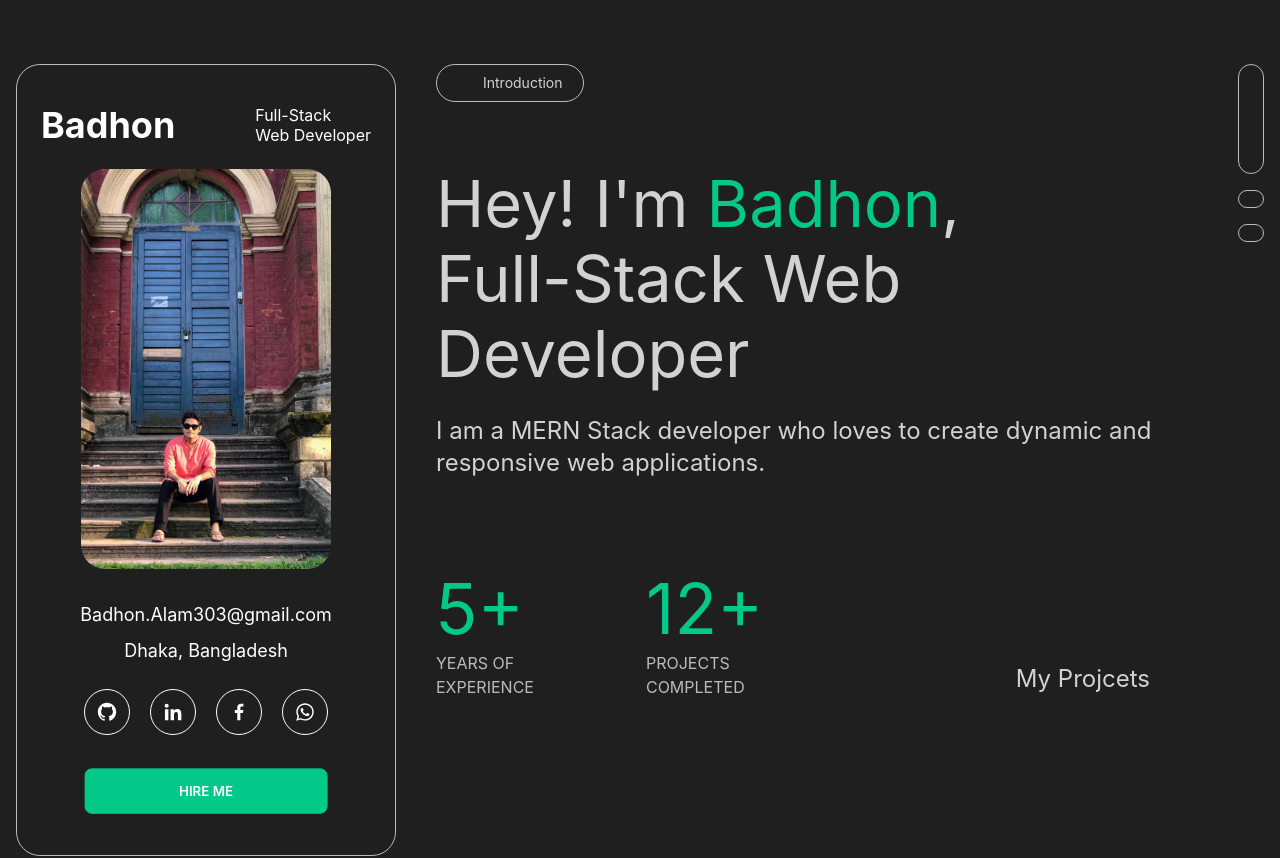
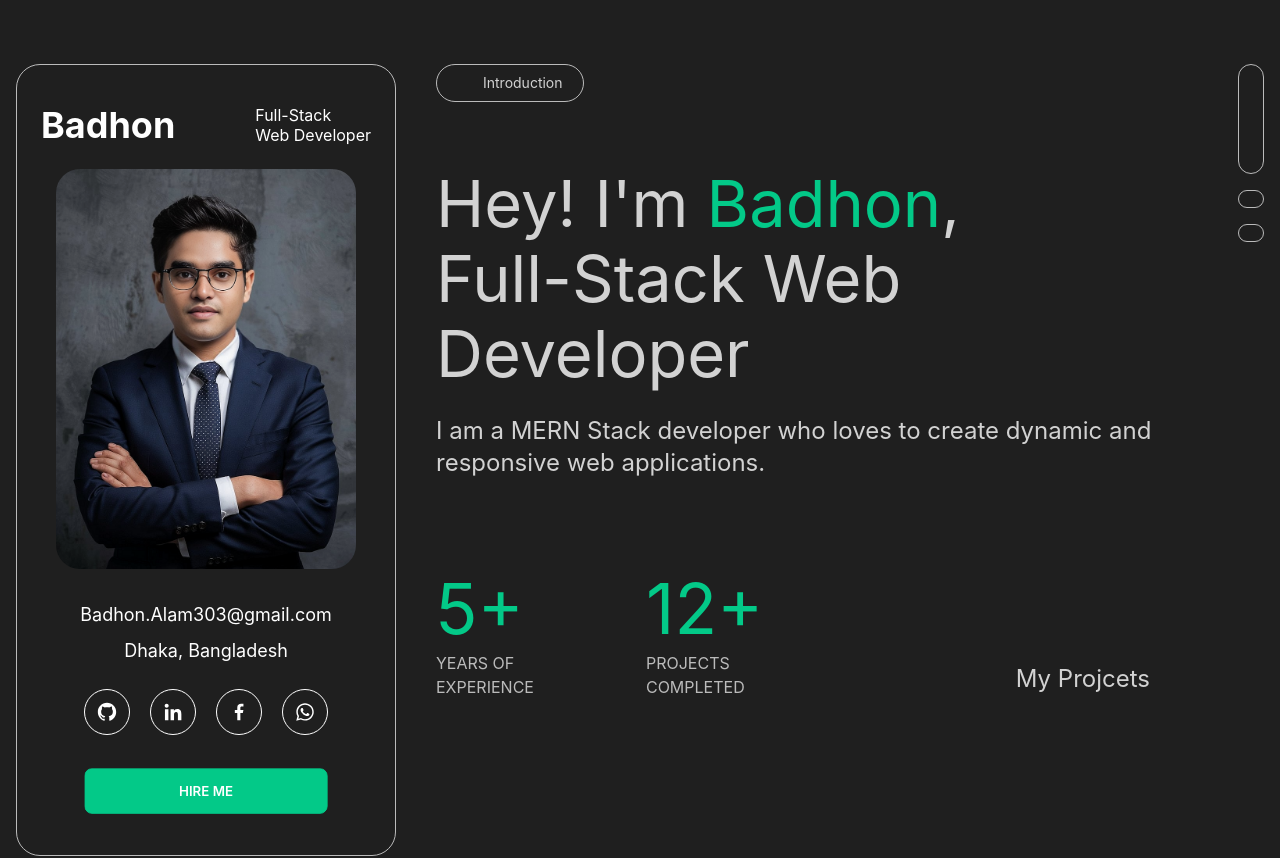
Before and after one commit to Badhon303/badhon, a React (Create React App) app: page / in a window 1280 px wide. Shown: the top 858 px of the page. Built offline with nearby package versions, Linux system fonts and the light colour scheme; some icons are missing; what react-photo-view would draw is missing.

Commit message:
profile picture changed

```diff
--- a/src/pages/Homepage/Profile/HomeProfile.js
+++ b/src/pages/Homepage/Profile/HomeProfile.js
@@ -1,5 +1,5 @@
 import React from "react"
-import profile from "../../../assets/images/badhon.jpg"
+import profile from "../../../assets/images/badhon-ai.png"
 
 const HomeProfile = () => {
   return (
@@ -18,7 +18,7 @@ const HomeProfile = () => {
         <img
           src={profile}
           alt=""
-          className="h-[250px] w-[250px] object-cover rounded-3xl md:ml-auto mx-auto"
+          className="h-[350px] w-[300px] object-cover rounded-3xl md:ml-auto mx-auto"
         />
       </div>
     </div>
--- a/src/pages/Homepage/Profile/Profile.js
+++ b/src/pages/Homepage/Profile/Profile.js
@@ -1,5 +1,5 @@
 import React from "react"
-import profile from "../../../assets/images/badhon.jpg"
+import profile from "../../../assets/images/badhon-ai.png"
 import SocialLinks from "../../../components/SocialLinks"
 
 const Profile = () => {
@@ -16,7 +16,7 @@ const Profile = () => {
       <img
         src={profile}
         alt=""
-        className="h-[400px] w-[250px] object-cover rounded-3xl mx-auto"
+        className="h-[400px] w-[300px] object-cover rounded-3xl mx-auto"
       />
       <div className="flex flex-col items-center">
         <h2 className="text-white text-lg mt-8">Badhon.Alam303@gmail.com</h2>
```
Also changed, not shown: src/assets/images/badhon-ai.png (added).
